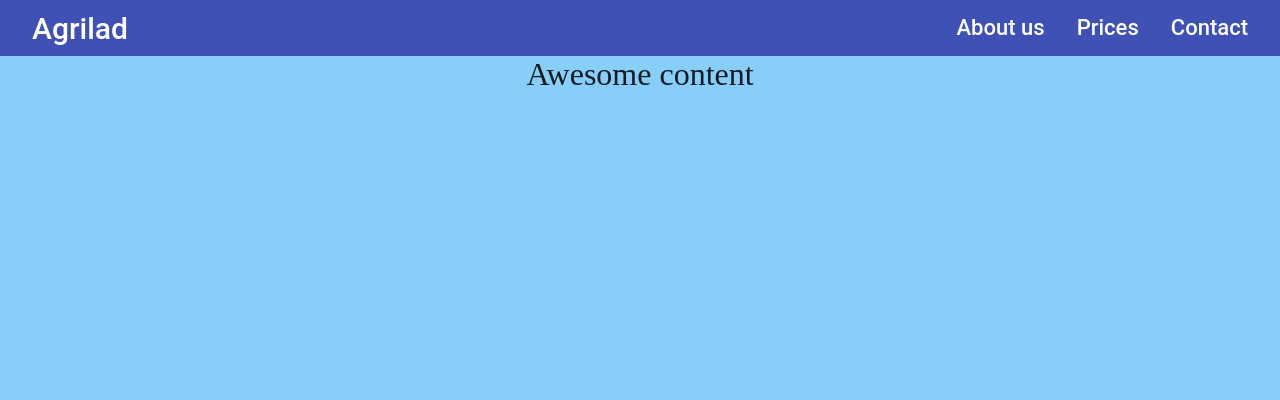
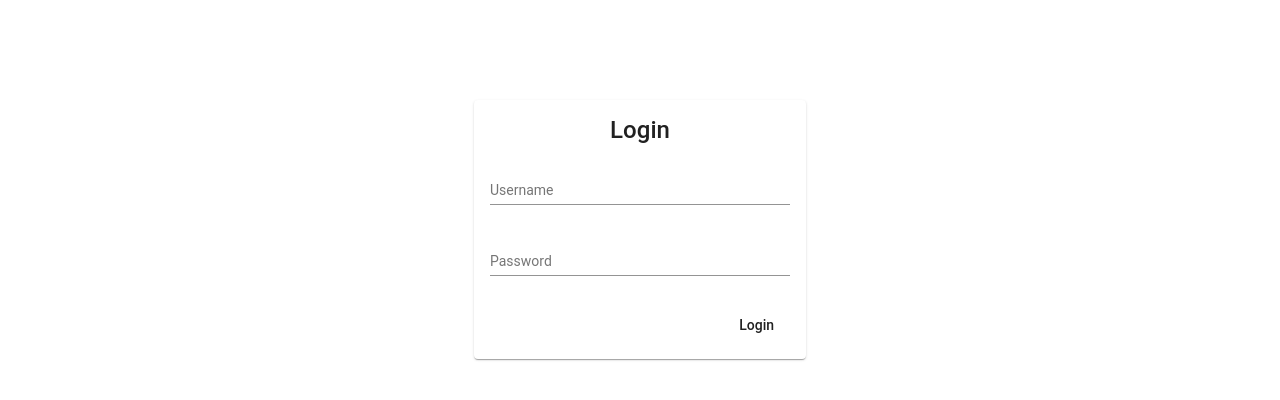
Before and after one commit to Nikhil1920/agrilad, an Angular app: page /login in a window 1280 px wide. Shown: the top 400 px of the page. Built offline with nearby package versions, Linux system fonts and the light colour scheme.

Commit message:
added routing and login page

```diff
--- /dev/null
+++ b/src/app/Components/login-page/login-page.component.css
@@ -0,0 +1,28 @@
+:host {
+  display: flex;
+  justify-content: center;
+  margin: 100px 0px;
+}
+
+.mat-form-field {
+  width: 100%;
+  min-width: 300px;
+}
+
+mat-card-title,
+mat-card-content {
+  display: flex;
+  justify-content: center;
+}
+
+.error {
+  padding: 16px;
+  width: 300px;
+  color: white;
+  background-color: red;
+}
+
+.button {
+  display: flex;
+  justify-content: flex-end;
+}
--- /dev/null
+++ b/src/app/Components/login-page/login-page.component.html
@@ -0,0 +1,27 @@
+<mat-card>
+    <mat-card-title>Login</mat-card-title>
+    <mat-card-content>
+        <form [formGroup]="form" (ngSubmit)="submit()">
+            <p>
+                <mat-form-field>
+                    <input type="text" matInput placeholder="Username" formControlName="username">
+                </mat-form-field>
+            </p>
+
+            <p>
+                <mat-form-field>
+                    <input type="password" matInput placeholder="Password" formControlName="password">
+                </mat-form-field>
+            </p>
+
+            <p *ngIf="error" class="error">
+                {{ error }}
+            </p>
+
+            <div class="button">
+                <button type="submit" mat-button>Login</button>
+            </div>
+
+        </form>
+    </mat-card-content>
+</mat-card>
--- /dev/null
+++ b/src/app/Components/login-page/login-page.component.ts
@@ -0,0 +1,23 @@
+import { Input, Component, Output, EventEmitter, OnInit } from '@angular/core';
+import { FormGroup, FormControl } from '@angular/forms';
+
+@Component({
+  selector: 'app-login-page',
+  templateUrl: './login-page.component.html',
+  styleUrls: ['./login-page.component.css']
+})
+export class LoginPageComponent {
+  form: FormGroup = new FormGroup({
+    username: new FormControl(''),
+    password: new FormControl(''),
+  });
+
+  submit() {
+    if (this.form.valid) {
+      this.submitEM.emit(this.form.value);
+    }
+  }
+  @Input() error: string | null;
+
+  @Output() submitEM = new EventEmitter();
+}
--- a/src/app/app.component.html
+++ b/src/app/app.component.html
@@ -1 +1,3 @@
-<app-top-nav-bar></app-top-nav-bar>
+<!-- <app-top-nav-bar></app-top-nav-bar>
+<app-login-page></app-login-page> -->
+<router-outlet></router-outlet>
--- a/src/styles.css
+++ b/src/styles.css
@@ -1,5 +1,11 @@
 /* You can add global styles to this file, and also import other style files */
 @import "~@angular/material/prebuilt-themes/indigo-pink.css";
+
 body {
-  margin: 0%;
+  margin: 0;
+  font-family: sans-serif;
 }
+
+h1 {
+  text-align: center;
+}
```
Also changed, not shown: src/app/app-routing.module.ts (added, +24 -0 lines), src/app/app.module.ts (+12 -4 lines), 1 other file (tests, documents, lock files or other folders).
